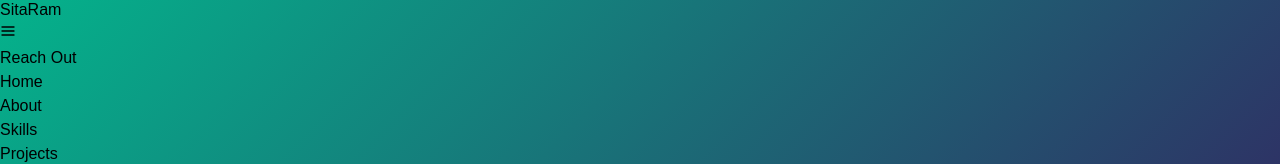
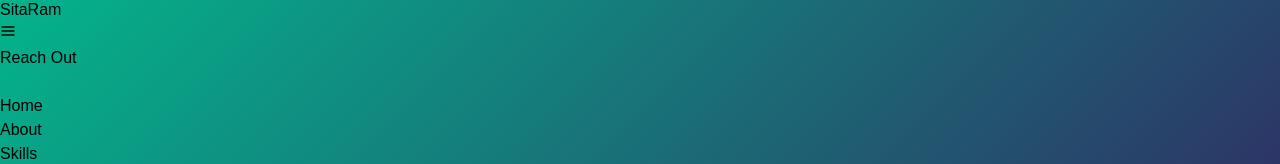
Before and after one commit to sonuraj-dev/my-portfolio, a React (Vite) app: page / in a window 1280 px wide. Both pictures are taken after a click on the button "open Menu". Shown: the part 1826-1990 px from the top of the page. Built offline with nearby package versions, Linux system fonts and the light colour scheme.

Commit message:
day4_3rd

```diff
--- a/src/components/OverlayMenu.jsx
+++ b/src/components/OverlayMenu.jsx
@@ -6,11 +6,15 @@ export default function OverlayMenu({isOpen,onClose}){
 <AnimatePresence>
 
 {isOpen && (
-<div>
+<motion.div className="fixed inset-0 flex items-center justify-center z-50">
+<button>
+<fix/>
 
 
+</button>
 
-</div>
+
+</motion.div>
 
 
 )
```
